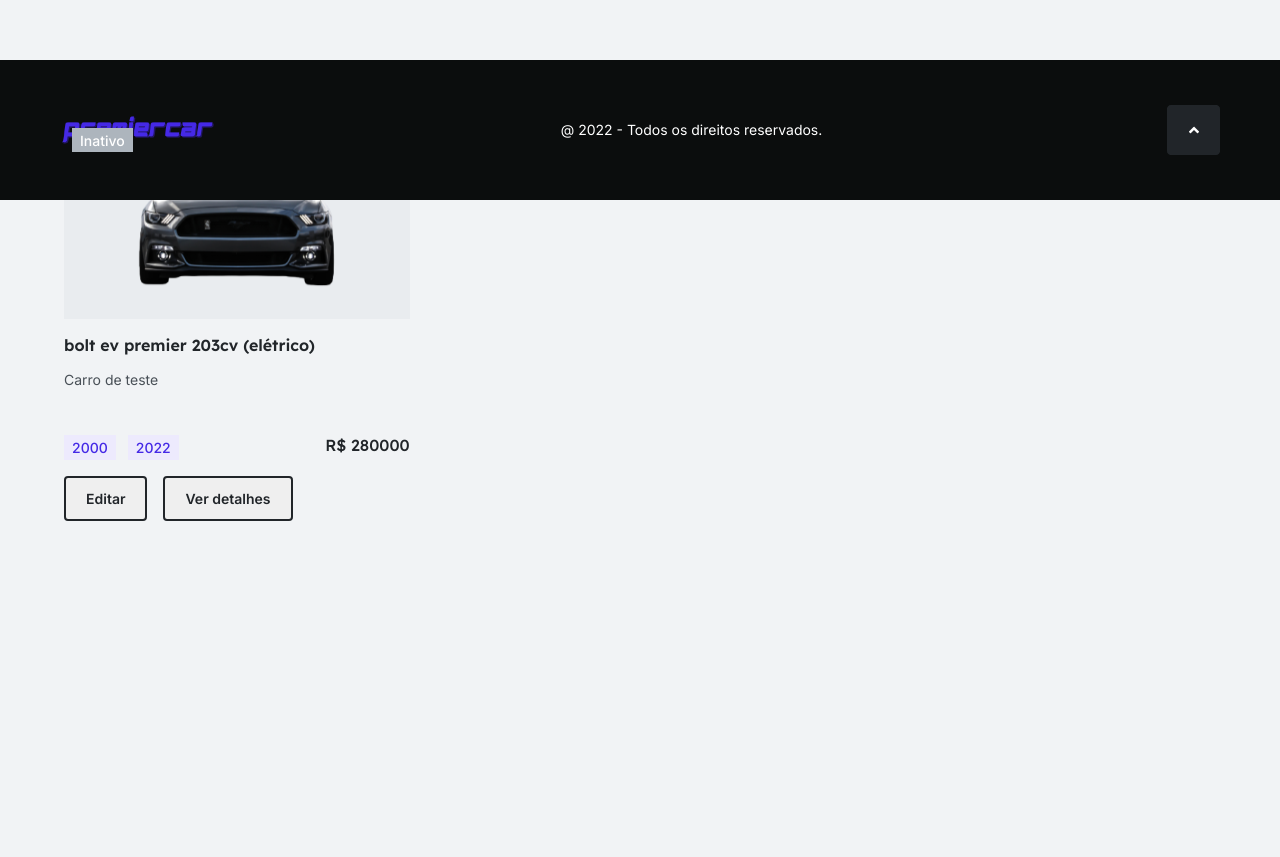
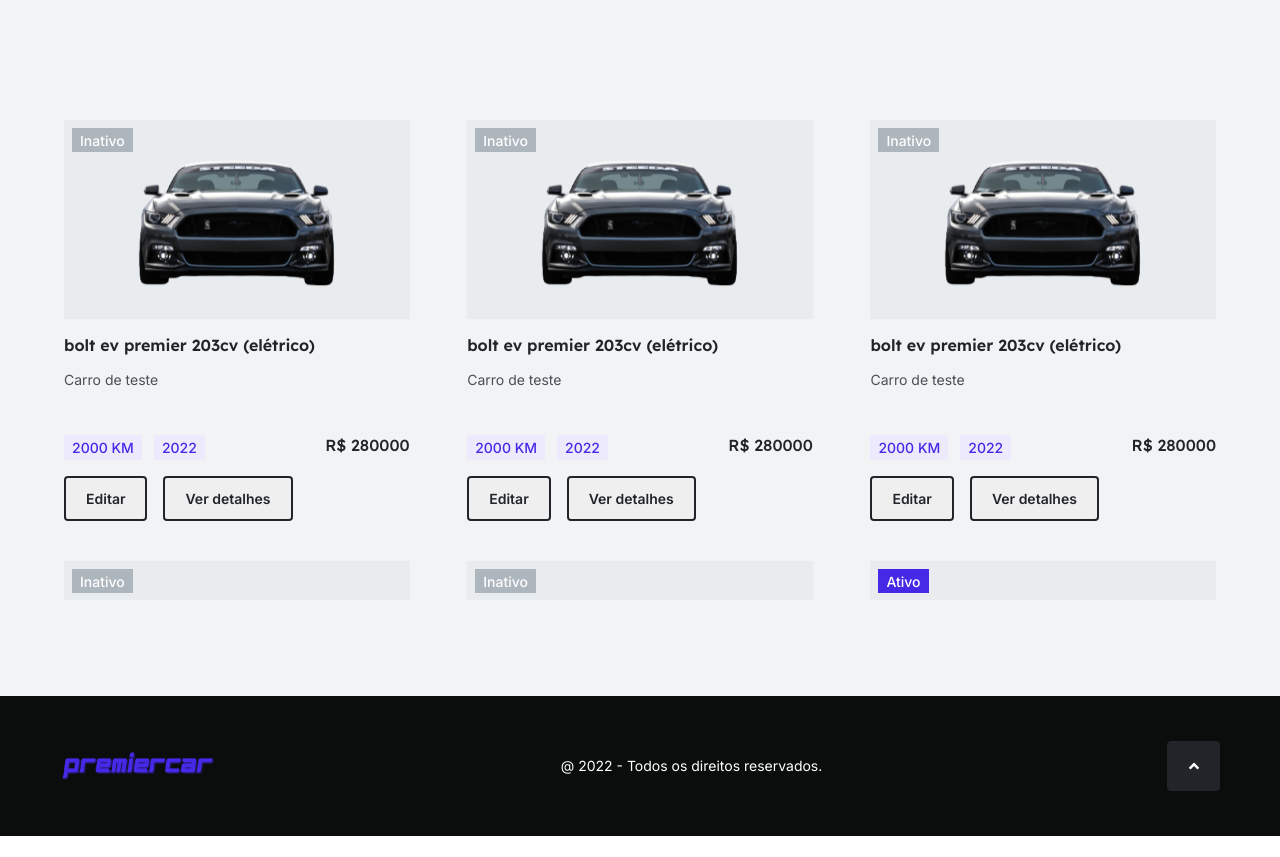
Before and after one commit to grupo06-t15/FrontEndPremierCarG6_T15, a React (Vite) app: page /advertiser in a window 1280 px wide. Shown: the part 600-1457 px from the top of the page. After the commit the page ends 1436 px from the top, so only its background shows below. Built offline with nearby package versions, Linux system fonts and the light colour scheme; no server answers.

Commit message:
Fix: cars list, car mileage, footer position

```diff
--- a/src/components/AdvertiseCard/index.tsx
+++ b/src/components/AdvertiseCard/index.tsx
@@ -28,7 +28,7 @@ export const AdvertiseCard = ({ announce }: AdvertiseCardProps) => {
       </AnnouceDescription>
       <PriceContainer>
         <div>
-          <span>{announce.mileage}</span>
+          <span>{announce.mileage + ' KM'}</span>
           <span>{announce.year}</span>
         </div>
         <p>R${` ${announce.price}`}</p>
--- a/src/components/AdvertiserInformation/styled.ts
+++ b/src/components/AdvertiserInformation/styled.ts
@@ -6,7 +6,7 @@ export const InfoContainer = styled.div`
   display: flex;
   flex-direction: column;
   background-color: ${({ theme }) => theme.colors.whiteFixed};
-  transform: translateY(-15rem);
+  transform: translateY(-10rem);
   border-radius: 4px;
   padding: 2rem 1.5rem;
 `;
--- a/src/pages/AdvertiserPage/index.tsx
+++ b/src/pages/AdvertiserPage/index.tsx
@@ -31,6 +31,116 @@ const announceMock = [
       },
     ],
   },
+  {
+    id: '29cd544a-7858-40c0-9443-867e08937316',
+    brand: 'chevrolet',
+    model: 'bolt ev premier 203cv (elétrico)',
+    year: 2022,
+    fuel: 'elétrico',
+    mileage: 2000,
+    color: 'branco',
+    price: 280000,
+    fipePrice: 282045,
+    description: 'Carro de teste',
+    published: false,
+    createdAt: '2023-08-09T19:01:29.074Z',
+    updatedAt: '2023-08-09T20:53:00.106Z',
+    images: [
+      {
+        id: '863a04df-b776-489f-88e2-9257b77c7c0d',
+        name: 'imagem teste 2',
+        url: 'src/assets/car.svg',
+      },
+    ],
+  },
+  {
+    id: '29cd544a-7858-40c0-9443-867e08937316',
+    brand: 'chevrolet',
+    model: 'bolt ev premier 203cv (elétrico)',
+    year: 2022,
+    fuel: 'elétrico',
+    mileage: 2000,
+    color: 'branco',
+    price: 280000,
+    fipePrice: 282045,
+    description: 'Carro de teste',
+    published: false,
+    createdAt: '2023-08-09T19:01:29.074Z',
+    updatedAt: '2023-08-09T20:53:00.106Z',
+    images: [
+      {
+        id: '863a04df-b776-489f-88e2-9257b77c7c0d',
+        name: 'imagem teste 2',
+        url: 'src/assets/car.svg',
+      },
+    ],
+  },
+  {
+    id: '29cd544a-7858-40c0-9443-867e08937316',
+    brand: 'chevrolet',
+    model: 'bolt ev premier 203cv (elétrico)',
+    year: 2022,
+    fuel: 'elétrico',
+    mileage: 2000,
+    color: 'branco',
+    price: 280000,
+    fipePrice: 282045,
+    description: 'Carro de teste',
+    published: false,
+    createdAt: '2023-08-09T19:01:29.074Z',
+    updatedAt: '2023-08-09T20:53:00.106Z',
+    images: [
+      {
+        id: '863a04df-b776-489f-88e2-9257b77c7c0d',
+        name: 'imagem teste 2',
+        url: 'src/assets/car.svg',
+      },
+    ],
+  },
+  {
+    id: '29cd544a-7858-40c0-9443-867e08937316',
+    brand: 'chevrolet',
+    model: 'bolt ev premier 203cv (elétrico)',
+    year: 2022,
+    fuel: 'elétrico',
+    mileage: 2000,
+    color: 'branco',
+    price: 280000,
+    fipePrice: 282045,
+    description: 'Carro de teste',
+    published: false,
+    createdAt: '2023-08-09T19:01:29.074Z',
+    updatedAt: '2023-08-09T20:53:00.106Z',
+    images: [
+      {
+        id: '863a04df-b776-489f-88e2-9257b77c7c0d',
+        name: 'imagem teste 2',
+        url: 'src/assets/car.svg',
+      },
+    ],
+  },
+  {
+    id: '29cd544a-7858-40c0-9443-867e08937316',
+    brand: 'chevrolet',
+    model: 'bolt ev premier 203cv (elétrico)',
+    year: 2022,
+    fuel: 'elétrico',
+    mileage: 0,
+    color: 'branco',
+    price: 280000,
+    fipePrice: 282045,
+    description: 'Carro de teste',
+    published: true,
+    createdAt: '2023-08-09T19:01:29.074Z',
+    updatedAt: '2023-08-09T20:53:00.106Z',
+    images: [
+      {
+        id: '863a04df-b776-489f-88e2-9257b77c7c0d',
+        name: 'imagem teste 2',
+        url: 'src/assets/car.svg',
+      },
+    ],
+  },
 ];
 
 export const AdvertiserPage = () => {
--- a/src/pages/AdvertiserPage/styled.ts
+++ b/src/pages/AdvertiserPage/styled.ts
@@ -5,6 +5,10 @@ export const MainContainer = styled.main`
   flex-direction: column;
   align-items: center;
   background-color: ${({ theme }) => theme.colors.grey8};
+
+  footer {
+    position: relative;
+  }
 `;
 
 export const PurpleBox = styled.div`
@@ -15,14 +19,18 @@ export const PurpleBox = styled.div`
 
 export const AnnounceList = styled.ul`
   width: 90%;
+  max-height: 23.75rem;
+  overflow-x: auto;
   display: flex;
-  flex-direction: column;
-  flex-wrap: wrap;
+  flex-direction: row;
+  flex-wrap: nowrap;
   align-items: center;
-  margin-bottom: 20rem;
+  margin-bottom: 6rem;
+  gap: 1.5rem;
 
   @media (min-width: 900px) {
-    flex-direction: row;
-    justify-content: space-between
+    min-height: 30rem;
+    flex-wrap: wrap;
+    justify-content: space-between;
   }
 `;
```
